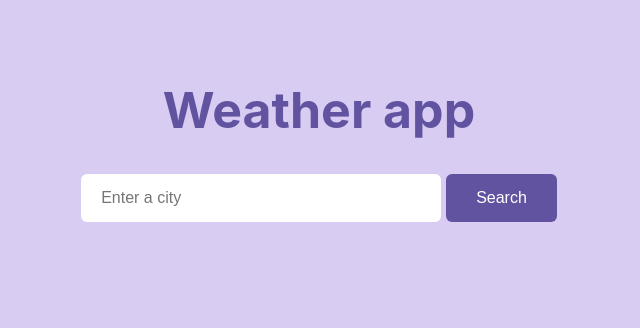
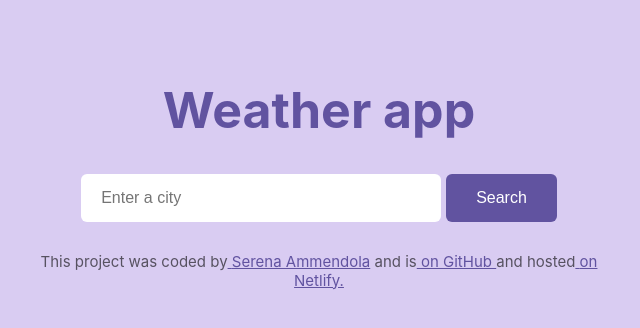
Before and after one commit to Serena-Ammendola/weather-project-react, a React (Create React App) app: page / in a window 1280 px wide. Shown: the top 328 px of the page, without its empty margins (321-961 px from the left). Built offline with nearby package versions, Linux system fonts and the light colour scheme.

Commit message:
footer added on the project

```diff
--- a/src/App.css
+++ b/src/App.css
@@ -8,7 +8,3 @@
   font-size: 50px;
   color: #6153a0;
 }
-
-input {
-  color: #6153a0;
-}
--- a/src/App.js
+++ b/src/App.js
@@ -2,11 +2,14 @@ import React from "react";
 import Weather from "./Weather";
 import "./App.css";
 import "./Weather.css";
+import Footer from "./Footer";
+
 function App() {
   return (
     <div className="App">
       <h1>Weather app</h1>
       <Weather />
+      <Footer />
     </div>
   );
 }
--- /dev/null
+++ b/src/Footer.css
@@ -0,0 +1,9 @@
+footer {
+  padding: 30px 0 0 0;
+  text-align: center;
+  font-size: 15px;
+  color: rgba(0, 0, 0, 0.6);
+}
+a {
+  color: #6153a0;
+}
--- /dev/null
+++ b/src/Footer.js
@@ -0,0 +1,35 @@
+import React from "react";
+import "./Footer.css";
+export default function Footer() {
+  return (
+    <footer>
+      This project was coded by
+      <a
+        href="https://github.com/Serena-Ammendola"
+        target="_blank"
+        rel="noopener noreferrer"
+      >
+        {" "}
+        Serena Ammendola
+      </a>{" "}
+      and is
+      <a
+        href="https://github.com/Serena-Ammendola/my-weather-app"
+        target="_blank"
+        rel="noopener noreferrer"
+      >
+        {" "}
+        on GitHub{" "}
+      </a>
+      and hosted
+      <a
+        href="https://my-project-weather-app.netlify.app/"
+        target="_blank"
+        rel="noopener noreferrer"
+      >
+        {" "}
+        on Netlify.
+      </a>
+    </footer>
+  );
+}
```
